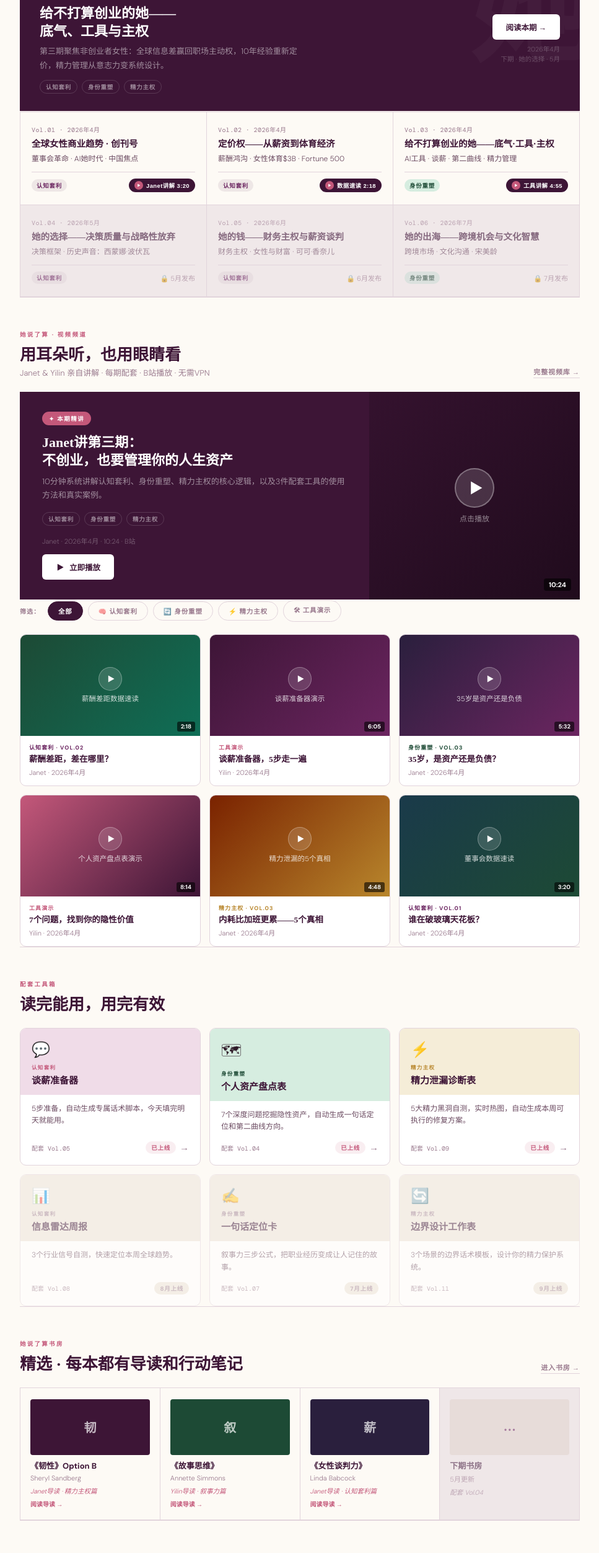
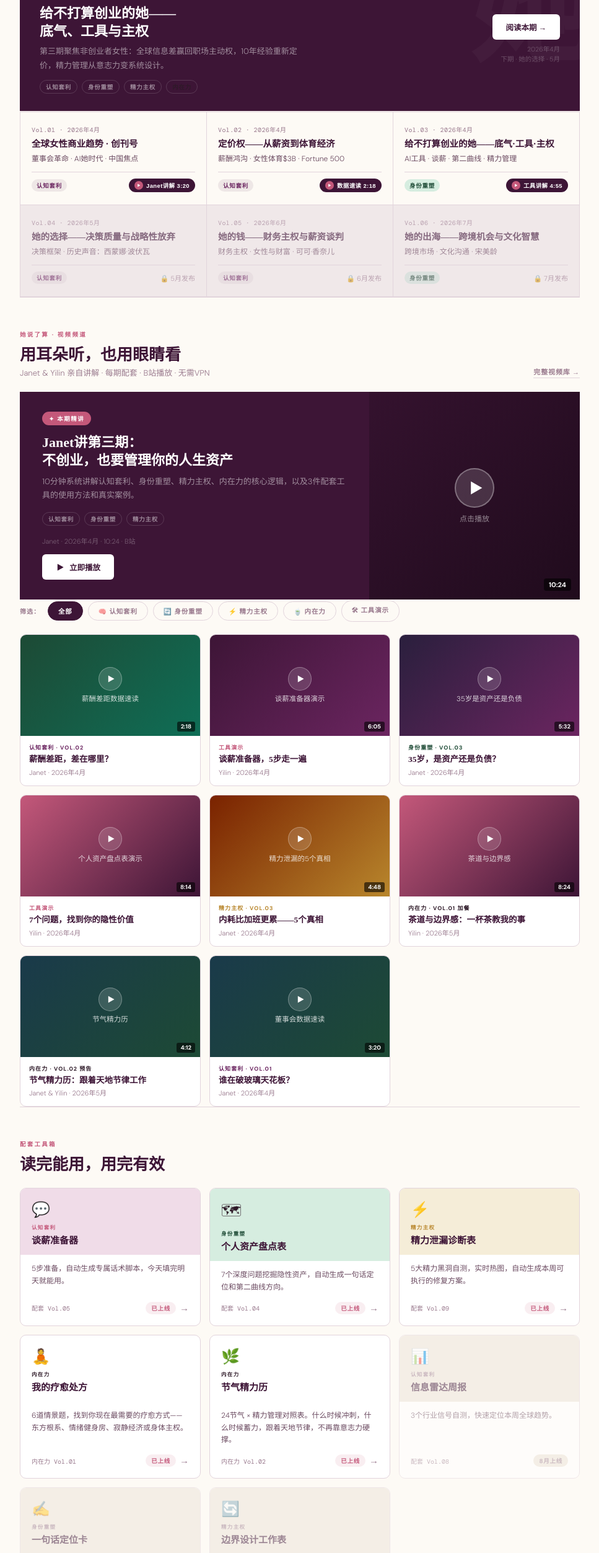
Before and after one commit to yilinyu212-hue/yilinyu212-hue, a plain HTML site: page shedecides/hub.html in a window 1280 px wide. Shown: the part 781-3286 px from the top of the page at 62% size, without its empty margins (156-1123 px from the left). Drawn offline with nearby package versions, Linux system fonts and the light colour scheme.

Commit message:
Update hub.html

```diff
--- a/shedecides/hub.html
+++ b/shedecides/hub.html
@@ -91,6 +91,7 @@ body{background:var(--cream);color:var(--text);font-family:'DM Sans','PingFang S
 .ic-title{font-family:'Noto Serif SC',serif;font-size:14.5px;font-weight:600;color:var(--plum);margin-bottom:5px;line-height:1.3;}
 .ic-sub{font-size:12px;color:var(--mid);line-height:1.52;}
 .ic-foot{display:flex;align-items:center;justify-content:space-between;margin-top:12px;padding-top:10px;border-top:1px solid var(--rule);flex-wrap:wrap;gap:6px;}
+.p-heal{background:var(--mint);color:var(--moss);}
 .ic-pillar{font-size:9.5px;font-weight:700;letter-spacing:.08em;text-transform:uppercase;padding:3px 8px;border-radius:20px;}
 .p-cog{background:rgba(61,21,54,.08);color:var(--plum-mid);}
 .p-id{background:var(--teal-light);color:var(--teal);}
@@ -187,6 +188,7 @@ body{background:var(--cream);color:var(--text);font-family:'DM Sans','PingFang S
 .tc-pillar.teal-t{color:var(--teal);}
 .tc-pillar.amber-t{color:var(--amber);}
 .tc-pillar.grey-t{color:var(--light);}
+.tc-pillar.sage-t{color:var(--moss);}
 .tc-name{font-family:'Noto Serif SC',serif;font-size:15px;font-weight:600;color:var(--plum);}
 .tc-body{padding:13px 18px 18px;flex:1;display:flex;flex-direction:column;}
 .tc-desc{font-size:12px;color:var(--mid);line-height:1.65;flex:1;}
@@ -342,6 +344,7 @@ footer{background:var(--plum);padding:28px 48px;text-align:center;border-top:1px
       <span class="latest-tag">认知套利</span>
       <span class="latest-tag">身份重塑</span>
       <span class="latest-tag">精力主权</span>
+      <span class="latest-tag" style="background:var(--mint);color:var(--moss);">内在力</span>
     </div>
   </div>
   <div class="latest-cta">
@@ -447,7 +450,7 @@ footer{background:var(--plum);padding:28px 48px;text-align:center;border-top:1px
   <div class="vf-left">
     <div class="vf-badge">✦ 本期精讲</div>
     <div class="vf-title">Janet讲第三期：<br>不创业，也要管理你的人生资产</div>
-    <div class="vf-desc">10分钟系统讲解认知套利、身份重塑、精力主权的核心逻辑，以及3件配套工具的使用方法和真实案例。</div>
+    <div class="vf-desc">10分钟系统讲解认知套利、身份重塑、精力主权、内在力的核心逻辑，以及3件配套工具的使用方法和真实案例。</div>
     <div class="vf-tags">
       <span class="vf-tag">认知套利</span>
       <span class="vf-tag">身份重塑</span>
@@ -476,6 +479,7 @@ footer{background:var(--plum);padding:28px 48px;text-align:center;border-top:1px
   <button class="ftab" onclick="filt('cog',this)">🧠 认知套利</button>
   <button class="ftab" onclick="filt('id',this)">🔄 身份重塑</button>
   <button class="ftab" onclick="filt('en',this)">⚡ 精力主权</button>
+  <button class="ftab" onclick="filt('heal',this)">🍵 内在力</button>
   <button class="ftab" onclick="filt('tool',this)">🛠 工具演示</button>
 </div>
 
@@ -501,6 +505,15 @@ footer{background:var(--plum);padding:28px 48px;text-align:center;border-top:1px
     <div class="vc-thumb tb4"><div style="display:flex;flex-direction:column;align-items:center;"><div class="vc-play"><svg viewBox="0 0 10 10"><path d="M2 1L9 5L2 9Z"/></svg></div><div class="vc-thumb-label">精力泄漏的5个真相</div></div><div class="vc-dur">4:48</div></div>
     <div class="vc-body"><div class="vc-series s-en">精力主权 · Vol.03</div><div class="vc-title">内耗比加班更累——5个真相</div><div class="vc-meta">Janet · 2026年4月</div></div>
   </div>
+
+  <div class="vcard" data-cat="heal" onclick="openModal('v7','茶道与边界感：一杯茶教我的事','内在力 · Vol.01 加餐 · 8:24','BV1xx411c7mD')">
+    <div class="vc-thumb tb5"><div style="display:flex;flex-direction:column;align-items:center;"><div class="vc-play"><svg viewBox="0 0 10 10"><path d="M2 1L9 5L2 9Z"/></svg></div><div class="vc-thumb-label">茶道与边界感</div></div><div class="vc-dur">8:24</div></div>
+    <div class="vc-body"><div class="vc-series" style="color:var(--moss)">内在力 · Vol.01 加餐</div><div class="vc-title">茶道与边界感：一杯茶教我的事</div><div class="vc-meta">Yilin · 2026年5月</div></div>
+  </div>
+  <div class="vcard" data-cat="heal" onclick="openModal('v8','节气精力历：跟着天地节律工作','内在力 · Vol.02 预告 · 4:12','BV1xx411c7mD')">
+    <div class="vc-thumb tb6"><div style="display:flex;flex-direction:column;align-items:center;"><div class="vc-play"><svg viewBox="0 0 10 10"><path d="M2 1L9 5L2 9Z"/></svg></div><div class="vc-thumb-label">节气精力历</div></div><div class="vc-dur">4:12</div></div>
+    <div class="vc-body"><div class="vc-series" style="color:var(--moss)">内在力 · Vol.02 预告</div><div class="vc-title">节气精力历：跟着天地节律工作</div><div class="vc-meta">Janet & Yilin · 2026年5月</div></div>
+  </div>
   <div class="vcard" data-cat="cog" onclick="openModal('v6','谁在破玻璃天花板？','认知套利 · Vol.01 · 3:20','BV1xx411c7mD')">
     <div class="vc-thumb tb6"><div style="display:flex;flex-direction:column;align-items:center;"><div class="vc-play"><svg viewBox="0 0 10 10"><path d="M2 1L9 5L2 9Z"/></svg></div><div class="vc-thumb-label">董事会数据速读</div></div><div class="vc-dur">3:20</div></div>
     <div class="vc-body"><div class="vc-series s-cog">认知套利 · Vol.01</div><div class="vc-title">谁在破玻璃天花板？</div><div class="vc-meta">Janet · 2026年4月</div></div>
@@ -523,6 +536,14 @@ footer{background:var(--plum);padding:28px 48px;text-align:center;border-top:1px
     <div class="tc-head amber-bg"><span class="tc-icon">⚡</span><div class="tc-pillar amber-t">精力主权</div><div class="tc-name">精力泄漏诊断表</div></div>
     <div class="tc-body"><div class="tc-desc">5大精力黑洞自测，实时热图，自动生成本周可执行的修复方案。</div><div class="tc-foot"><span class="tc-issue">配套 Vol.09</span><div style="display:flex;align-items:center;gap:6px;"><span class="tc-badge b-live">已上线</span><span style="color:var(--light);font-size:15px;">→</span></div></div></div>
   </a>
+  <div class="tool-card">
+    <div class="tc-head forest-bg"><span class="tc-icon">🧘</span><div class="tc-pillar sage-t">内在力</div><div class="tc-name">我的疗愈处方</div></div>
+    <div class="tc-body"><div class="tc-desc">6道情景题，找到你现在最需要的疗愈方式——东方根系、情绪健身房、寂静经济或身体主权。</div><div class="tc-foot"><span class="tc-issue">内在力 Vol.01</span><div style="display:flex;align-items:center;gap:6px;"><span class="tc-badge b-live">已上线</span><a href="tool-healing-rx.html" style="color:var(--light);font-size:15px;text-decoration:none;">→</a></div></div></div>
+  </div>
+  <div class="tool-card">
+    <div class="tc-head forest-bg"><span class="tc-icon">🌿</span><div class="tc-pillar sage-t">内在力</div><div class="tc-name">节气精力历</div></div>
+    <div class="tc-body"><div class="tc-desc">24节气 × 精力管理对照表。什么时候冲刺，什么时候蓄力，跟着天地节律，不再靠意志力硬撑。</div><div class="tc-foot"><span class="tc-issue">内在力 Vol.02</span><div style="display:flex;align-items:center;gap:6px;"><span class="tc-badge b-live">已上线</span><a href="tool-solar-calendar.html" style="color:var(--light);font-size:15px;text-decoration:none;">→</a></div></div></div>
+  </div>
   <div class="tool-card soon"><div class="tc-head grey-bg"><span class="tc-icon">📊</span><div class="tc-pillar grey-t">认知套利</div><div class="tc-name">信息雷达周报</div></div><div class="tc-body"><div class="tc-desc">3个行业信号自测，快速定位本周全球趋势。</div><div class="tc-foot"><span class="tc-issue">配套 Vol.08</span><span class="tc-badge b-soon">8月上线</span></div></div></div>
   <div class="tool-card soon"><div class="tc-head grey-bg"><span class="tc-icon">✍️</span><div class="tc-pillar grey-t">身份重塑</div><div class="tc-name">一句话定位卡</div></div><div class="tc-body"><div class="tc-desc">叙事力三步公式，把职业经历变成让人记住的故事。</div><div class="tc-foot"><span class="tc-issue">配套 Vol.07</span><span class="tc-badge b-soon">7月上线</span></div></div></div>
   <div class="tool-card soon"><div class="tc-head grey-bg"><span class="tc-icon">🔄</span><div class="tc-pillar grey-t">精力主权</div><div class="tc-name">边界设计工作表</div></div><div class="tc-body"><div class="tc-desc">3个场景的边界话术模板，设计你的精力保护系统。</div><div class="tc-foot"><span class="tc-issue">配套 Vol.11</span><span class="tc-badge b-soon">9月上线</span></div></div></div>
@@ -532,27 +553,9 @@ footer{background:var(--plum);padding:28px 48px;text-align:center;border-top:1px
 <div id="bookshelf"></div>
 <div class="sec-head reveal"><div><div class="sec-eyebrow">她说了算书房</div><div class="sec-title">精选 · 每本都有导读和行动笔记</div></div><a href="#" class="sec-action">进入书房 →</a></div>
 <div class="bookshelf reveal">
-  <a href="book-resilience.html" class="book-card" style="text-decoration:none;display:block;">
-    <div class="book-cover bc1">韧</div>
-    <div class="book-title">《韧性》Option B</div>
-    <div class="book-author">Sheryl Sandberg</div>
-    <div class="book-note">Janet导读 · 精力主权篇</div>
-    <div style="font-size:10px;font-weight:700;color:var(--rose);margin-top:6px;">阅读导读 →</div>
-  </a>
-  <a href="book-storytelling.html" class="book-card" style="text-decoration:none;display:block;">
-    <div class="book-cover bc2">叙</div>
-    <div class="book-title">《故事思维》</div>
-    <div class="book-author">Annette Simmons</div>
-    <div class="book-note">Yilin导读 · 叙事力篇</div>
-    <div style="font-size:10px;font-weight:700;color:var(--rose);margin-top:6px;">阅读导读 →</div>
-  </a>
-  <a href="book-negotiation.html" class="book-card" style="text-decoration:none;display:block;">
-    <div class="book-cover bc3">薪</div>
-    <div class="book-title">《女性谈判力》</div>
-    <div class="book-author">Linda Babcock</div>
-    <div class="book-note">Janet导读 · 认知套利篇</div>
-    <div style="font-size:10px;font-weight:700;color:var(--rose);margin-top:6px;">阅读导读 →</div>
-  </a>
+  <div class="book-card"><div class="book-cover bc1">韧</div><div class="book-title">《韧性》</div><div class="book-author">Sheryl Sandberg</div><div class="book-note">Janet导读 · 精力主权篇</div></div>
+  <div class="book-card"><div class="book-cover bc2">叙</div><div class="book-title">《故事思维》</div><div class="book-author">Annette Simmons</div><div class="book-note">Yilin导读 · 叙事力篇</div></div>
+  <div class="book-card"><div class="book-cover bc3">薪</div><div class="book-title">《女性谈判力》</div><div class="book-author">Linda Babcock</div><div class="book-note">Janet导读 · 认知套利篇</div></div>
   <div class="book-card locked"><div class="book-cover bc4">…</div><div class="book-title">下期书房</div><div class="book-author">5月更新</div><div class="book-note" style="color:var(--light);">配套 Vol.04</div></div>
 </div>
 
```
